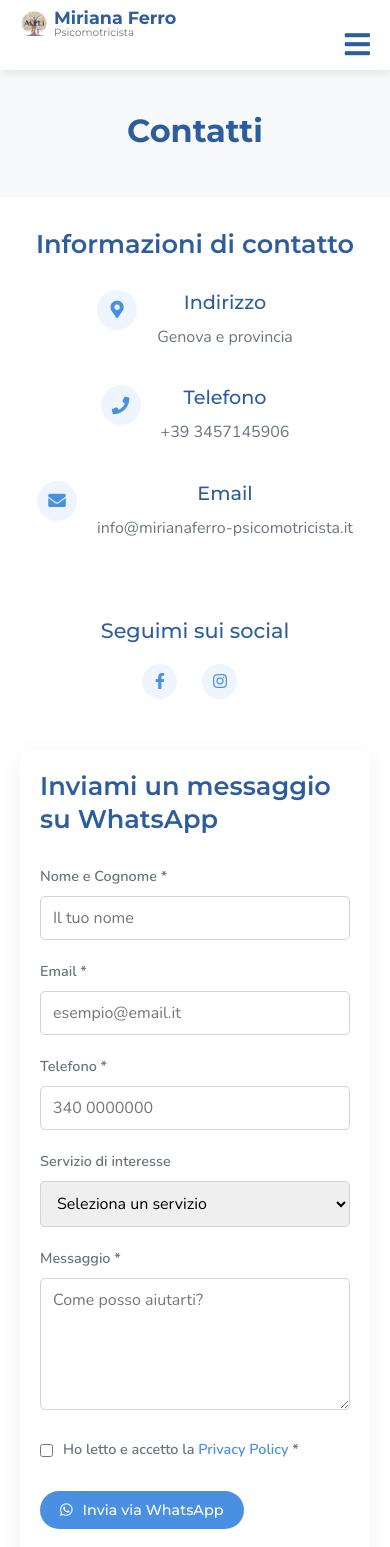
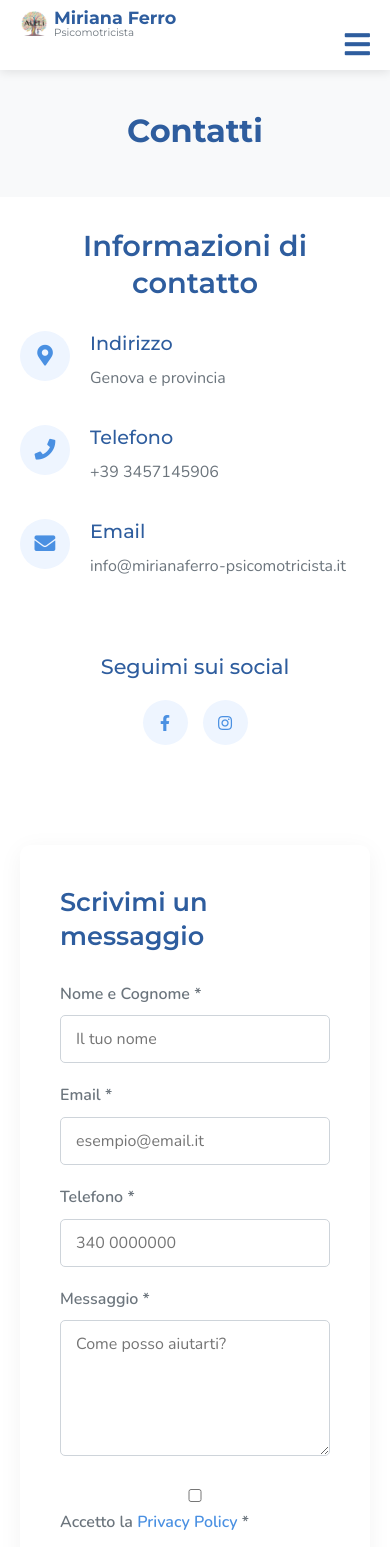
Before and after one commit to aikan86/MirianaPsicomotricita, a React (Create React App) app: page /contatti in a window 390 px wide. Shown: the top 1547 px of the page. Built offline with nearby package versions, Linux system fonts and the light colour scheme.

Commit message:
fix contatti

```diff
--- a/src/pages/Contatti.js
+++ b/src/pages/Contatti.js
@@ -22,40 +22,21 @@ function Contatti() {
     });
 
     if (formErrors[name]) {
-      setFormErrors({
-        ...formErrors,
-        [name]: ''
-      });
+      setFormErrors({ ...formErrors, [name]: '' });
     }
   };
 
   const validateForm = () => {
     const errors = {};
-
-    if (!formData.nome.trim()) {
-      errors.nome = 'Il nome è obbligatorio';
-    }
-
+    if (!formData.nome.trim()) errors.nome = 'Il nome è obbligatorio';
     if (!formData.email.trim()) {
       errors.email = 'L\'email è obbligatoria';
     } else if (!/\S+@\S+\.\S+/.test(formData.email)) {
       errors.email = 'Formato email non valido';
     }
-
-    if (!formData.telefono.trim()) {
-      errors.telefono = 'Il numero di telefono è obbligatorio';
-    } else if (!/^\d{8,15}$/.test(formData.telefono.replace(/\s+/g, ''))) {
-      errors.telefono = 'Formato telefono non valido';
-    }
-
-    if (!formData.messaggio.trim()) {
-      errors.messaggio = 'Il messaggio è obbligatorio';
-    }
-
-    if (!formData.privacy) {
-      errors.privacy = 'Devi accettare la privacy policy per continuare';
-    }
-
+    if (!formData.telefono.trim()) errors.telefono = 'Il numero di telefono è obbligatorio';
+    if (!formData.messaggio.trim()) errors.messaggio = 'Il messaggio è obbligatorio';
+    if (!formData.privacy) errors.privacy = 'Devi accettare la privacy policy';
     return errors;
   };
 
@@ -68,17 +49,8 @@ function Contatti() {
     }
 
     const numeroWhatsApp = "393457145906";
-    const servizioInfo = formData.servizio ? `Interessato a: ${formData.servizio}` : "Richiesta generica";
-    const testoMessaggio = `Ciao Miriana!%0A%0A` +
-      `*Nuovo messaggio dal sito*%0A` +
-      `*Nome:* ${formData.nome}%0A` +
-      `*Email:* ${formData.email}%0A` +
-      `*Telefono:* ${formData.telefono}%0A` +
-      `*Servizio:* ${servizioInfo}%0A%0A` +
-      `*Messaggio:*%0A${formData.messaggio}`;
-
-    const urlWhatsApp = `https://wa.me/${numeroWhatsApp}?text=${testoMessaggio}`;
-    window.open(urlWhatsApp, '_blank');
+    const testoMessaggio = `Ciao Miriana!%0A%0A*Nuovo messaggio dal sito*%0A*Nome:* ${formData.nome}%0A*Email:* ${formData.email}%0A*Telefono:* ${formData.telefono}%0A*Messaggio:* ${formData.messaggio}`;
+    window.open(`https://wa.me/${numeroWhatsApp}?text=${testoMessaggio}`, '_blank');
 
     setFormSubmitted(true);
     setFormData({ nome: '', email: '', telefono: '', messaggio: '', servizio: '', privacy: false });
@@ -94,6 +66,7 @@ function Contatti() {
       </section>
 
       <section className="contact-grid">
+        {/* SEZIONE SINISTRA: INFORMAZIONI ORDINATE A SINISTRA */}
         <div className="contact-info">
           <h2>Informazioni di contatto</h2>
 
@@ -114,9 +87,7 @@ function Contatti() {
             <div className="info-content">
               <h3>Telefono</h3>
               <p>
-                <a href="tel:+393457145906" className="contact-link">
-                  +39 3457145906
-                </a>
+                <a href="tel:+393457145906" className="contact-link">+39 3457145906</a>
               </p>
             </div>
           </div>
@@ -138,64 +109,49 @@ function Contatti() {
           <div className="social-media">
             <h3>Seguimi sui social</h3>
             <div className="social-icons">
-              <a href="https://facebook.com/" target="_blank" rel="noopener noreferrer" aria-label="Facebook">
+              <a href="https://facebook.com/" target="_blank" rel="noopener noreferrer">
                 <i className="fab fa-facebook-f"></i>
               </a>
-              <a href="https://www.instagram.com/aleli_psicomotricita_genova" target="_blank" rel="noopener noreferrer" aria-label="Instagram">
+              <a href="https://www.instagram.com/aleli_psicomotricita_genova" target="_blank" rel="noopener noreferrer">
                 <i className="fab fa-instagram"></i>
               </a>
             </div>
           </div>
         </div>
 
+        {/* SEZIONE DESTRA: FORM */}
         <div className="contact-form-container">
-          <h2>Inviami un messaggio su WhatsApp</h2>
+          <h2>Scrivimi un messaggio</h2>
           {formSubmitted && (
             <div className="form-success">
-              <p>Ti sto reindirizzando a WhatsApp...</p>
+              <p>Reindirizzamento a WhatsApp in corso...</p>
             </div>
           )}
           <form className="contact-form" onSubmit={handleSubmit}>
             <div className="form-group">
-              <label htmlFor="nome">Nome e Cognome *</label>
-              <input type="text" id="nome" name="nome" value={formData.nome} onChange={handleChange} className={formErrors.nome ? 'error' : ''} placeholder="Il tuo nome" />
+              <label>Nome e Cognome *</label>
+              <input type="text" name="nome" value={formData.nome} onChange={handleChange} className={formErrors.nome ? 'error' : ''} placeholder="Il tuo nome" />
               {formErrors.nome && <span className="error-message">{formErrors.nome}</span>}
             </div>
             <div className="form-group">
-              <label htmlFor="email">Email *</label>
-              <input type="email" id="email" name="email" value={formData.email} onChange={handleChange} className={formErrors.email ? 'error' : ''} placeholder="esempio@email.it" />
-              {formErrors.email && <span className="error-message">{formErrors.email}</span>}
+              <label>Email *</label>
+              <input type="email" name="email" value={formData.email} onChange={handleChange} className={formErrors.email ? 'error' : ''} placeholder="esempio@email.it" />
             </div>
             <div className="form-group">
-              <label htmlFor="telefono">Telefono *</label>
-              <input type="tel" id="telefono" name="telefono" value={formData.telefono} onChange={handleChange} className={formErrors.telefono ? 'error' : ''} placeholder="340 0000000" />
-              {formErrors.telefono && <span className="error-message">{formErrors.telefono}</span>}
+              <label>Telefono *</label>
+              <input type="tel" name="telefono" value={formData.telefono} onChange={handleChange} placeholder="340 0000000" />
             </div>
             <div className="form-group">
-              <label htmlFor="servizio">Servizio di interesse</label>
-              <select id="servizio" name="servizio" value={formData.servizio} onChange={handleChange}>
-                <option value="">Seleziona un servizio</option>
-                <option value="Psicomotricità educativa">Psicomotricità educativa</option>
-                <option value="Laboratori nelle scuole">Laboratori nelle scuole</option>
-                <option value="Altro">Altro / Informazioni</option>
-              </select>
-            </div>
-            <div className="form-group">
-              <label htmlFor="messaggio">Messaggio *</label>
-              <textarea id="messaggio" name="messaggio" value={formData.messaggio} onChange={handleChange} rows="5" className={formErrors.messaggio ? 'error' : ''} placeholder="Come posso aiutarti?"></textarea>
-              {formErrors.messaggio && <span className="error-message">{formErrors.messaggio}</span>}
+              <label>Messaggio *</label>
+              <textarea name="messaggio" value={formData.messaggio} onChange={handleChange} rows="5" placeholder="Come posso aiutarti?"></textarea>
             </div>
             <div className="form-group checkbox-group">
-              <input type="checkbox" id="privacy" name="privacy" checked={formData.privacy} onChange={handleChange} className={formErrors.privacy ? 'error' : ''} />
-              <label htmlFor="privacy">Ho letto e accetto la <a href="/privacy-policy" target="_blank">Privacy Policy</a> *</label>
-              {formErrors.privacy && <span className="error-message">{formErrors.privacy}</span>}
+              <input type="checkbox" name="privacy" checked={formData.privacy} onChange={handleChange} />
+              <label>Accetto la <a href="/privacy-policy" target="_blank">Privacy Policy</a> *</label>
             </div>
-            <div className="form-actions">
-              <button type="submit" className="btn-primary">
-                <i className="fab fa-whatsapp" style={{marginRight: '10px'}}></i>Invia via WhatsApp
-              </button>
-            </div>
-            <p className="form-note">* Campi obbligatori</p>
+            <button type="submit" className="btn-primary">
+              <i className="fab fa-whatsapp" style={{marginRight: '10px'}}></i> Invia via WhatsApp
+            </button>
           </form>
         </div>
       </section>
--- a/src/styles/Contatti.css
+++ b/src/styles/Contatti.css
@@ -1,28 +1,35 @@
 /* Contatti.css */
 
-/* Page Header styling is already in App.css */
-
-/* Contact Grid */
+/* Contact Grid - Layout principale */
 .contact-grid {
   max-width: 1200px;
   margin: 0 auto 80px;
   display: flex;
   padding: 0 20px;
+  gap: 50px; /* Spazio tra le info e il form */
 }
 
+/* SEZIONE SINISTRA: Informazioni ordinate a sinistra */
 .contact-info {
   flex: 1;
   padding-right: 50px;
+  text-align: left; /* Forza l'allineamento del testo a sinistra */
+  display: flex;
+  flex-direction: column;
+  align-items: flex-start; /* Allinea tutti i blocchi interni a sinistra */
 }
 
 .contact-info h2 {
   color: #2e5d9e;
   margin-bottom: 30px;
+  font-size: 1.8rem;
 }
 
 .info-item {
   display: flex;
+  align-items: flex-start; /* Allinea icone e testo in alto */
   margin-bottom: 30px;
+  width: 100%;
 }
 
 .info-icon {
@@ -36,9 +43,12 @@
   color: #4a90e2;
   font-size: 1.3rem;
   margin-right: 20px;
+  flex-shrink: 0; /* Impedisce all'icona di restringersi */
 }
+
 .info-content {
   flex: 1;
+  text-align: left;
 }
 
 .info-content h3 {
@@ -50,10 +60,25 @@
 .info-content p {
   color: #6c757d;
   margin-bottom: 5px;
+  line-height: 1.5;
 }
 
+/* Link interattivi (Email e Telefono) */
+.contact-link {
+  color: inherit;
+  text-decoration: none;
+  transition: color 0.3s ease;
+}
+
+.contact-link:hover {
+  color: #4a90e2;
+  text-decoration: underline;
+}
+
+/* SEZIONE SOCIAL: Ordinata a sinistra */
 .social-media {
   margin-top: 40px;
+  width: 100%;
 }
 
 .social-media h3 {
@@ -63,18 +88,19 @@
 
 .social-icons {
   display: flex;
+  justify-content: flex-start; /* Icone allineate a sinistra */
+  gap: 15px;
 }
 
 .social-icons a {
   display: flex;
   align-items: center;
   justify-content: center;
-    width: 40px;
-    height: 40px;
+  width: 45px;
+  height: 45px;
   background-color: #eef5ff;
   border-radius: 50%;
   color: #4a90e2;
-    margin-right: 15px;
   transition: all 0.3s ease;
 }
 
@@ -84,6 +110,7 @@
   transform: translateY(-3px);
 }
 
+/* SEZIONE DESTRA: Form di contatto */
 .contact-form-container {
   flex: 1;
   background-color: #fff;
@@ -95,14 +122,6 @@
 .contact-form-container h2 {
   color: #2e5d9e;
   margin-bottom: 30px;
-  }
-
-  .form-success {
-    background-color: #d4edda;
-    color: #155724;
-    padding: 15px;
-    border-radius: 5px;
-    margin-bottom: 20px;
 }
 
 .form-group {
@@ -125,200 +144,9 @@
   border-radius: 5px;
   font-family: 'Nunito', sans-serif;
   font-size: 1rem;
-    transition: border-color 0.3s ease;
 }
 
-  .form-group input:focus,
-  .form-group textarea:focus,
-  .form-group select:focus {
-    outline: none;
-    border-color: #4a90e2;
-  }
-
-  .form-group input.error,
-  .form-group textarea.error,
-  .form-group select.error {
-    border-color: #dc3545;
-  }
-
-  .error-message {
-    color: #dc3545;
-    font-size: 0.9rem;
-    margin-top: 5px;
-    display: block;
-  }
-
-  .checkbox-group {
-    display: flex;
-    align-items: flex-start;
-  }
-
-  .checkbox-group input {
-    width: auto;
-    margin-right: 10px;
-    margin-top: 5px;
-  }
-
-  .checkbox-group label {
-    margin-bottom: 0;
-    line-height: 1.5;
-  }
-
-  .form-actions {
-    margin-top: 30px;
-  }
-
-  .form-note {
-    font-size: 0.9rem;
-    color: #6c757d;
-    margin-top: 15px;
-  }
-/* Map Section */
-.map-section {
-    padding: 80px 0;
-    background-color: #f8f9fa;
-  }
-
-  .map-section h2 {
-    text-align: center;
-    color: #2e5d9e;
-    margin-bottom: 40px;
-  }
-
-  .map-container {
-    max-width: 1200px;
-    margin: 0 auto;
-    padding: 0 20px;
-  }
-
-  .map-container iframe {
-    border-radius: 10px;
-    box-shadow: 0 5px 25px rgba(0, 0, 0, 0.05);
-  }
-
-  /* FAQ Section */
-  .faq-section {
-    padding: 80px 0;
-  }
-
-  .faq-container {
-    max-width: 900px;
-    margin: 0 auto;
-    padding: 0 20px;
-  }
-
-  .faq-container h2 {
-    text-align: center;
-    color: #2e5d9e;
-    margin-bottom: 50px;
-  }
-
-  .faq-item {
-    background-color: #fff;
-    border-radius: 10px;
-    padding: 25px 30px;
-    margin-bottom: 20px;
-    box-shadow: 0 5px 15px rgba(0, 0, 0, 0.05);
-  }
-
-  .faq-item h3 {
-    color: #2e5d9e;
-    margin-bottom: 15px;
-    font-size: 1.3rem;
-  }
-
-  .faq-item p {
-    color: #6c757d;
-    line-height: 1.7;
-  }
-
-  /* Responsive */
-  @media screen and (max-width: 960px) {
-    .contact-grid {
-      flex-direction: column;
-    }
-
-    .contact-info {
-      padding-right: 0;
-      margin-bottom: 50px;
-    }
-
-    .contact-form-container {
-      padding: 30px;
-    }
-  }
-
-  @media screen and (max-width: 768px) {
-    .contact-grid {
-      margin-bottom: 60px;
-    }
-
-    .map-section, .faq-section {
-      padding: 60px 0;
-    }
-
-    .info-icon {
-      width: 40px;
-      height: 40px;
-      font-size: 1.1rem;
-    }
-
-    .faq-item {
-      padding: 20px 25px;
-    }
-
-    .faq-item h3 {
-      font-size: 1.2rem;
-    }
-  }
-
-  @media screen and (max-width: 480px) {
-    .contact-grid {
-      margin-bottom: 40px;
-    }
-
-    .contact-form-container {
-      padding: 20px;
-    }
-
-    .map-section, .faq-section {
-      padding: 40px 0;
-    }
-
-    .map-section h2 {
-      margin-bottom: 30px;
-    }
-
-    .social-icons a {
-      width: 35px;
-      height: 35px;
-      margin-right: 10px;
-    }
-
-    .form-group label {
-      font-size: 0.9rem;
-    }
-
-    .form-group input,
-    .form-group textarea,
-    .form-group select {
-      padding: 10px 12px;
-    }
-  }
-
-  /* Stile per i link cliccabili nelle info */
-  .contact-link {
-    color: inherit;
-    text-decoration: none;
-    transition: color 0.3s ease;
-  }
-
-  .contact-link:hover {
-    color: #4a90e2;
-    text-decoration: underline;
-  }
-
-  /* Messaggio di successo form */
+/* Messaggio di successo */
 .form-success {
   background-color: #d4edda;
   color: #155724;
@@ -328,3 +156,29 @@
   border: 1px solid #c3e6cb;
   text-align: center;
 }
+
+/* Responsive Design */
+@media screen and (max-width: 960px) {
+  .contact-grid {
+    flex-direction: column;
+  }
+
+  .contact-info {
+    padding-right: 0;
+    margin-bottom: 50px;
+    align-items: center; /* Al centro su mobile per estetica */
+    text-align: center;
+  }
+
+  .info-item {
+    justify-content: center;
+  }
+
+  .info-content {
+    text-align: left; /* Mantiene il testo delle info a sx anche se il blocco è centrato */
+  }
+
+  .social-icons {
+    justify-content: center;
+  }
+}
```
Lines whose indentation alone changed are shown as unchanged.
